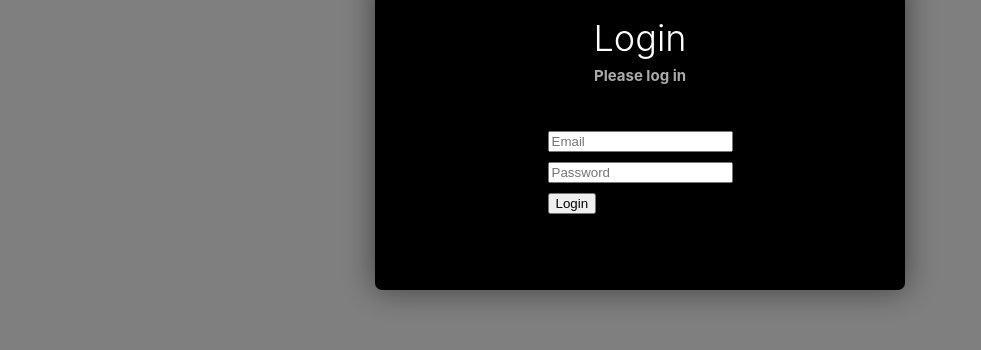
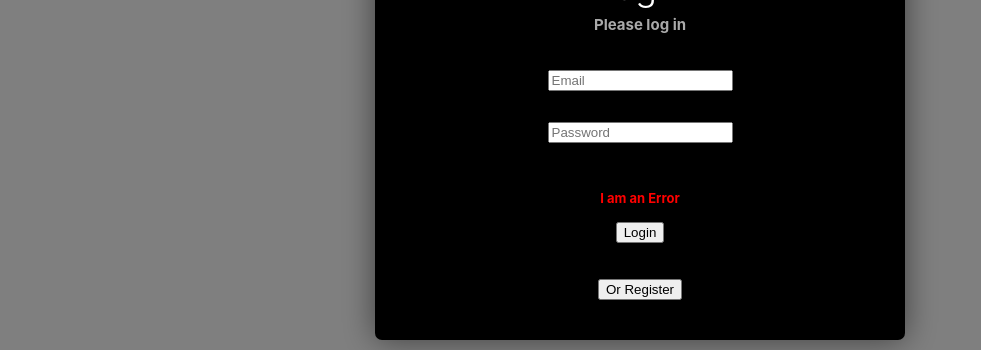
Before and after one commit to kaisama92/Game-Ranking, a React (Create React App) app in the folder game-ranker/: page / in a window 1280 px wide. Both pictures are taken after a click on the button "Show Modal". Shown: the part 268-618 px from the top of the page, without its empty margins (0-981 px from the left). Built offline with nearby package versions, Linux system fonts and the light colour scheme; no server answers; the database is empty.

Commit message:
further changes to the login modal

```diff
--- a/game-ranker/src/components/ListOfGames.tsx
+++ b/game-ranker/src/components/ListOfGames.tsx
@@ -55,7 +55,7 @@ const ListOfGames: React.FC = () : ReactElement => {
   return (
     <React.Fragment>
       <button onClick={toggleModal}>Show Modal</button>
-      <LoginModal onBackdropClick={onBackdropClick} onLoginRequested={onLoginRequest} isModalVisible={isModalVisible}/>
+      <LoginModal loginError="I am an Error" onBackdropClick={onBackdropClick} onLoginRequested={onLoginRequest} isModalVisible={isModalVisible}/>
       <GameList />
       {/* <button onClick={() => buttonClick()} >{buttonText}</button> */}
       {currentlyVisibleState}
--- a/game-ranker/src/components/ModalPopup/LoginModal.tsx
+++ b/game-ranker/src/components/ModalPopup/LoginModal.tsx
@@ -1,12 +1,10 @@
-import React from "react";
+import React, { useState } from "react";
 import BaseModalWrapper from "./BaseModalWrapper";
 
 interface LoginArgs {
   password: string;
   login: string;
 }
-
-export type LoginFunction = (args: LoginArgs) => Promise<void>;
 
 interface LoginModalProps {
   onBackdropClick: () => void;
@@ -15,18 +13,33 @@ interface LoginModalProps {
   onLoginRequested: LoginFunction;
 }
 
+export type LoginFunction = (args: LoginArgs) => Promise<void>;
+
+
 const LoginModal: React.FC<LoginModalProps> = ({loginError, isModalVisible, onBackdropClick, onLoginRequested}) => {
+
+  const [ login, setLogin ] = useState('');
+  const [ password, setPassword ] = useState('');
+
+  const onKeyDown = (e: React.KeyboardEvent<HTMLInputElement>) => {
+    if(e.key === 'Enter') {
+      onLoginRequested({login, password});
+    }
+  }
+
   return (<BaseModalWrapper
     onBackdropClick={onBackdropClick}
     isModalVisible={isModalVisible}
     header="Login"
     message="Please log in"
     content={
-      <form>
-        <input type="email" placeholder="Email" /><br/>
-        <input type="password" placeholder="Password" /><br/>
-        <button className="center" type="submit" >Login</button>
-      </form>
+      <>
+        <input type="email" placeholder="Email" value={login} onChange={e => setLogin(e.target.value)} onKeyDown={onKeyDown}/><br/>
+        <input type="password" placeholder="Password" value={password} onChange={e => setPassword(e.target.value)} onKeyDown={onKeyDown} /><br/>
+        {loginError && <div className="error">{loginError}</div>}
+        <button className="center" onClick={() => onLoginRequested({password, login})} >Login</button>
+        <button >Or Register</button>
+      </>
     }
   />);
 }
--- a/game-ranker/src/index.css
+++ b/game-ranker/src/index.css
@@ -74,8 +74,15 @@ code {
 }
 
 .center {
+  display: flex;
   margin: 0 0 36px;
-  text-align: center;
   align-items: center;
   justify-content: center;
 }
+
+.error {
+  text-align: center;
+  padding: 16px 0;
+  font-size: 13px;
+  color: red;
+}
```
